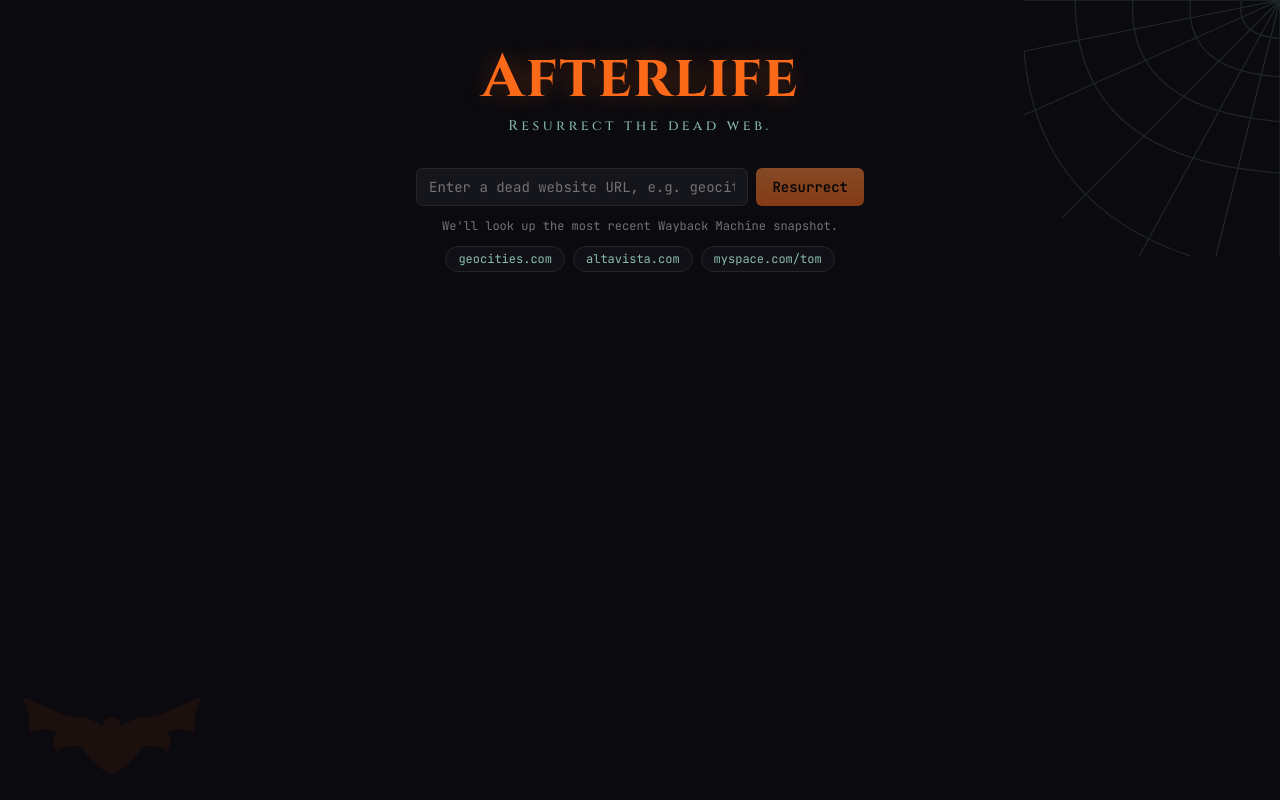
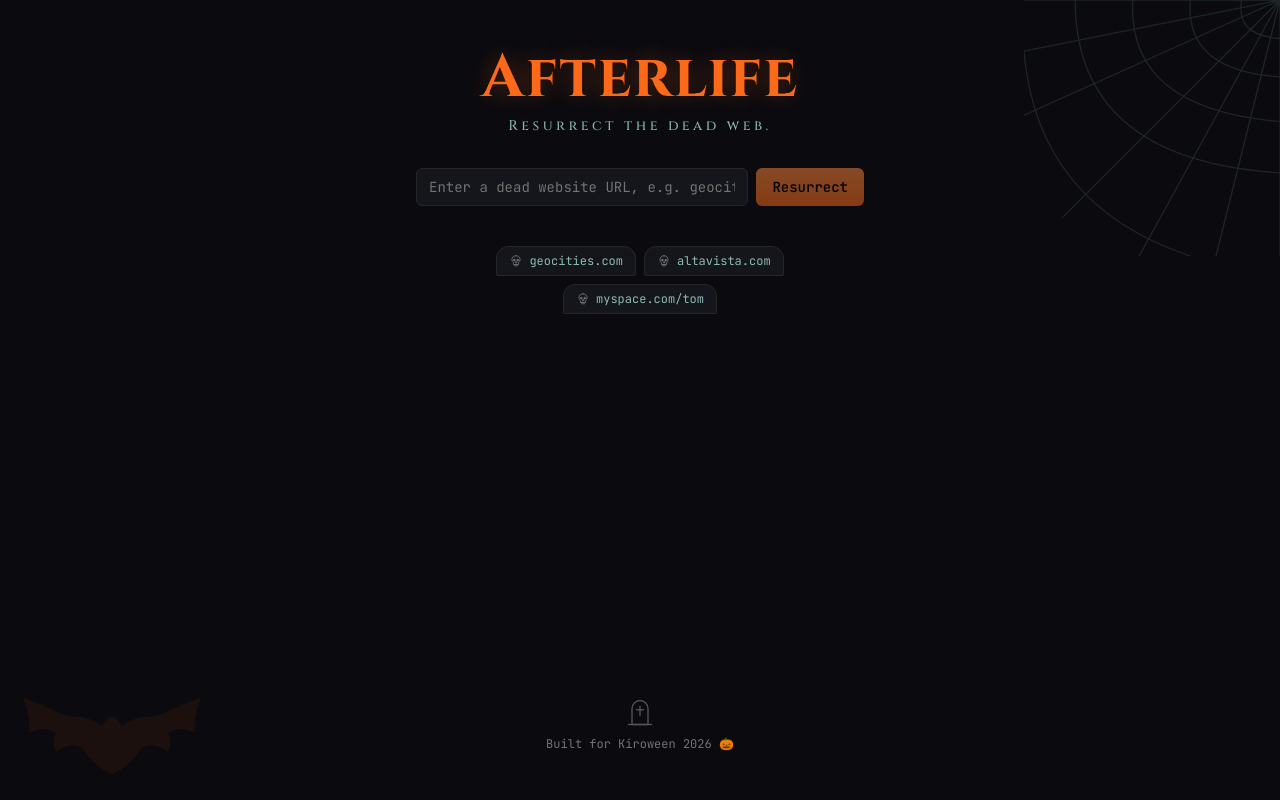
Before and after one commit to mehkanarshad/Afterlife, a Next.js app: page / in a window 1280 px wide. Built offline with nearby package versions, Linux system fonts and the light colour scheme.

Commit message:
feat: final polish with fading helper, skull chips, button press, auto-scroll and footer — makes the first impression feel finished

```diff
--- a/app/page.tsx
+++ b/app/page.tsx
@@ -185,6 +185,26 @@ function SkullIcon({ className }: { className: string }) {
   );
 }
 
+function GravestoneIcon({ className }: { className: string }) {
+  return (
+    <svg
+      xmlns="http://www.w3.org/2000/svg"
+      viewBox="0 0 24 28"
+      fill="none"
+      stroke="currentColor"
+      strokeWidth="1.25"
+      strokeLinecap="round"
+      strokeLinejoin="round"
+      className={className}
+      aria-hidden="true"
+    >
+      <path d="M5 25V11a7 7 0 0 1 14 0v14z" />
+      <path d="M12 9v8M9 12h6" />
+      <path d="M2 25h20" />
+    </svg>
+  );
+}
+
 // Placeholder line for the loading skeleton (pale gray gradient sweep).
 function ShimmerLine({ width }: { width: string }) {
   return (
@@ -235,14 +255,17 @@ function ResultsLayout({
   ghost,
   resurrected,
   className = "",
+  id,
 }: {
   ghost: React.ReactNode;
   resurrected: React.ReactNode;
   className?: string;
+  id?: string;
 }) {
   return (
     <div
-      className={`relative z-10 mx-auto mt-10 grid max-w-7xl grid-cols-1 gap-6 md:grid-cols-[minmax(0,1fr)_auto_minmax(0,1fr)] ${className}`}
+      id={id}
+      className={`relative z-10 mx-auto mt-10 grid w-full max-w-7xl scroll-mt-6 grid-cols-1 gap-6 md:grid-cols-[minmax(0,1fr)_auto_minmax(0,1fr)] ${className}`}
     >
       {ghost}
       <ColumnDivider />
@@ -267,6 +290,19 @@ export default function Home() {
   const [error, setError] = useState<ErrorKind | null>(null);
   const [result, setResult] = useState<ResurrectResult | null>(null);
   const [barPhase, setBarPhase] = useState<"idle" | "running" | "done">("idle");
+  const [focused, setFocused] = useState(false);
+
+  // The helper text is visible while the input has focus or holds a value.
+  const helperVisible = focused || url.trim() !== "";
+
+  // Scroll the results into view as soon as they appear.
+  useEffect(() => {
+    if (!result) return;
+    const reduce = window.matchMedia("(prefers-reduced-motion: reduce)").matches;
+    document
+      .getElementById("results")
+      ?.scrollIntoView({ behavior: reduce ? "auto" : "smooth", block: "start" });
+  }, [result]);
 
   // Top progress bar: creeps toward 90% while loading, then fills and fades.
   useEffect(() => {
@@ -283,6 +319,7 @@ export default function Home() {
   }, [loading]);
 
   function handleBlur() {
+    setFocused(false);
     const trimmed = url.trim();
     if (trimmed && !HAS_PROTOCOL.test(trimmed)) {
       setUrl(`https://${trimmed}`);
@@ -344,7 +381,7 @@ export default function Home() {
     result.extracted.images.length === 0;
 
   return (
-    <main className="relative min-h-screen overflow-hidden bg-crypt px-6 py-12 font-mono text-neutral-200">
+    <main className="relative flex min-h-screen flex-col overflow-hidden bg-crypt px-6 py-12 font-mono text-neutral-200">
       {barPhase !== "idle" && (
         <div
           className="pointer-events-none fixed left-0 top-0 z-50 h-0.5 w-full"
@@ -361,7 +398,7 @@ export default function Home() {
       )}
       <Cobweb />
       <BatSilhouette />
-      <div className="relative z-10 mx-auto max-w-md text-center">
+      <div className="relative z-10 mx-auto w-full max-w-md text-center">
         <h1 className="animate-flicker font-display text-5xl font-bold tracking-wide text-pumpkin [text-shadow:0_0_24px_rgba(255,107,26,0.35)] motion-reduce:animate-none sm:text-6xl">
           Afterlife
         </h1>
@@ -373,7 +410,9 @@ export default function Home() {
             type="text"
             value={url}
             onChange={(e) => setUrl(e.target.value)}
+            onFocus={() => setFocused(true)}
             onBlur={handleBlur}
+            aria-describedby="url-helper"
             placeholder="Enter a dead website URL, e.g. geocities.com"
             aria-label="Website URL"
             className="min-w-0 flex-1 rounded-md border border-neutral-800 bg-tomb px-3 py-2 font-mono text-sm text-neutral-100 caret-pumpkin placeholder:text-neutral-500 focus:border-pumpkin focus:outline-none focus:ring-1 focus:ring-pumpkin/60"
@@ -381,13 +420,18 @@ export default function Home() {
           <button
             type="submit"
             disabled={loading || url.trim() === ""}
-            className="rounded-md bg-gradient-to-b from-[#ff8a3d] to-pumpkin px-4 py-2 text-sm font-semibold text-black transition-shadow hover:shadow-[0_0_20px_4px_rgba(255,107,26,0.45)] disabled:cursor-not-allowed disabled:opacity-50 disabled:hover:shadow-none"
+            className="rounded-md bg-gradient-to-b from-[#ff8a3d] to-pumpkin px-4 py-2 text-sm font-semibold text-black shadow-[0_0_10px_1px_rgba(255,107,26,0.25)] transition-[box-shadow,transform,opacity] duration-100 hover:shadow-[0_0_28px_8px_rgba(255,107,26,0.6)] active:scale-[0.97] disabled:cursor-not-allowed disabled:opacity-50 disabled:shadow-none disabled:hover:shadow-none disabled:active:scale-100"
           >
             {loading ? "Digging…" : "Resurrect"}
           </button>
         </form>
 
-        <p className="mt-3 text-xs text-neutral-500">
+        <p
+          id="url-helper"
+          className={`mt-3 text-xs text-neutral-500 transition-opacity duration-300 motion-reduce:transition-none ${
+            helperVisible ? "opacity-100" : "opacity-0"
+          }`}
+        >
           We&apos;ll look up the most recent Wayback Machine snapshot.
         </p>
 
@@ -398,8 +442,9 @@ export default function Home() {
               type="button"
               onClick={() => handleExampleClick(example)}
               disabled={loading}
-              className="rounded-full border border-neutral-800 bg-tomb/60 px-3 py-1 font-mono text-xs text-ghost/80 transition-colors hover:border-pumpkin hover:text-pumpkin disabled:cursor-not-allowed disabled:opacity-50 disabled:hover:border-neutral-800 disabled:hover:text-ghost/80"
+              className="group inline-flex items-center gap-1.5 rounded-b-sm rounded-t-xl border border-neutral-800 bg-tomb px-3 py-1.5 font-mono text-xs text-ghost/80 transition-colors hover:border-pumpkin hover:text-pumpkin focus-visible:border-pumpkin focus-visible:outline-none disabled:cursor-not-allowed disabled:opacity-50 disabled:hover:border-neutral-800 disabled:hover:text-ghost/80"
             >
+              <SkullIcon className="h-3.5 w-3.5 shrink-0 text-neutral-500 transition-colors group-hover:text-pumpkin" />
               {example}
             </button>
           ))}
@@ -454,6 +499,7 @@ export default function Home() {
 
       {result && (
         <ResultsLayout
+          id="results"
           className="animate-fade-in motion-reduce:animate-none"
           ghost={
             <section id="ghost" className="flex scroll-mt-6 flex-col font-mono">
@@ -535,6 +581,11 @@ export default function Home() {
           }
         />
       )}
+
+      <footer className="relative z-10 mt-auto flex flex-col items-center gap-2 pt-16 text-xs text-neutral-500">
+        <GravestoneIcon className="h-8 w-8 text-neutral-600" />
+        <p>Built for Kiroween 2026 🎃</p>
+      </footer>
     </main>
   );
 }
```
